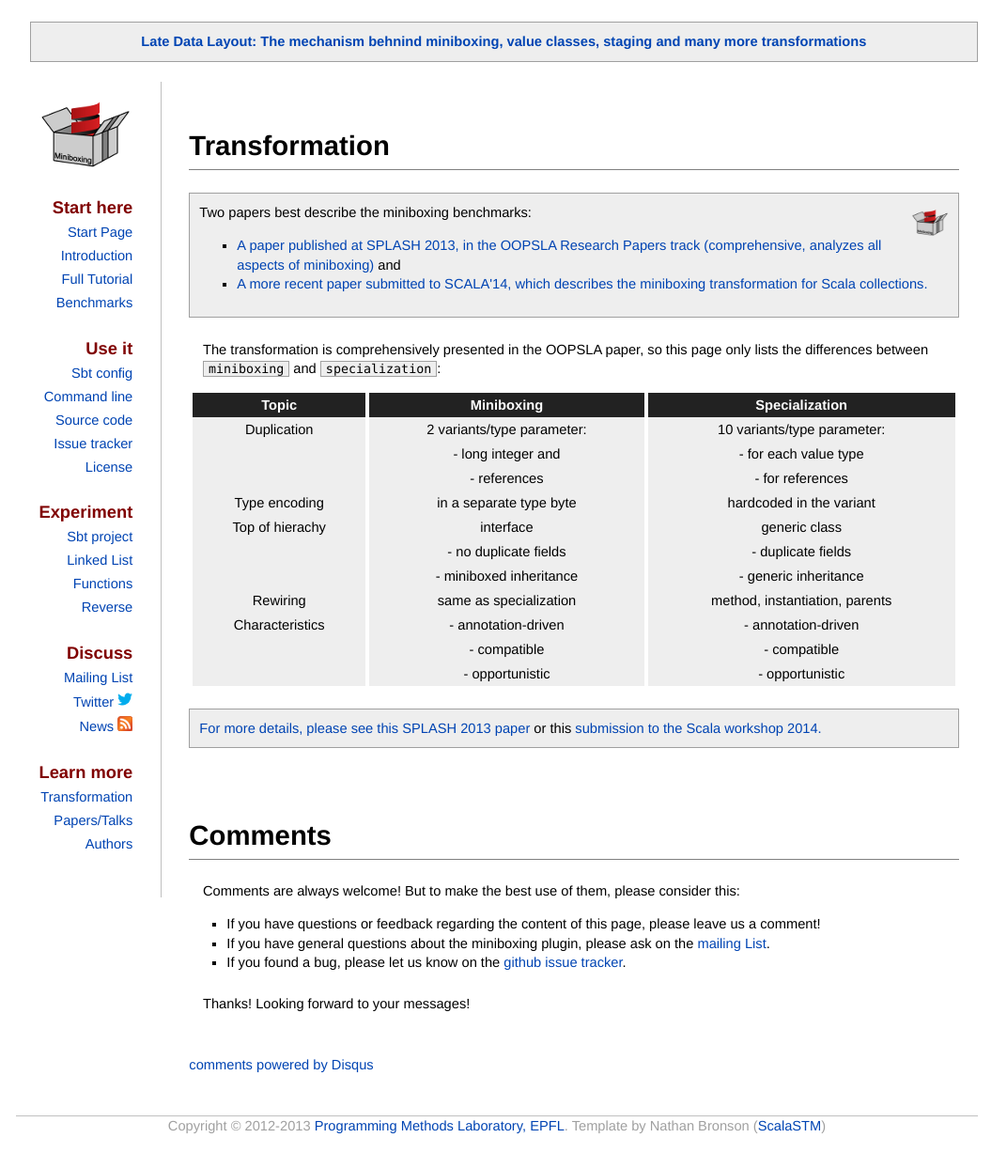
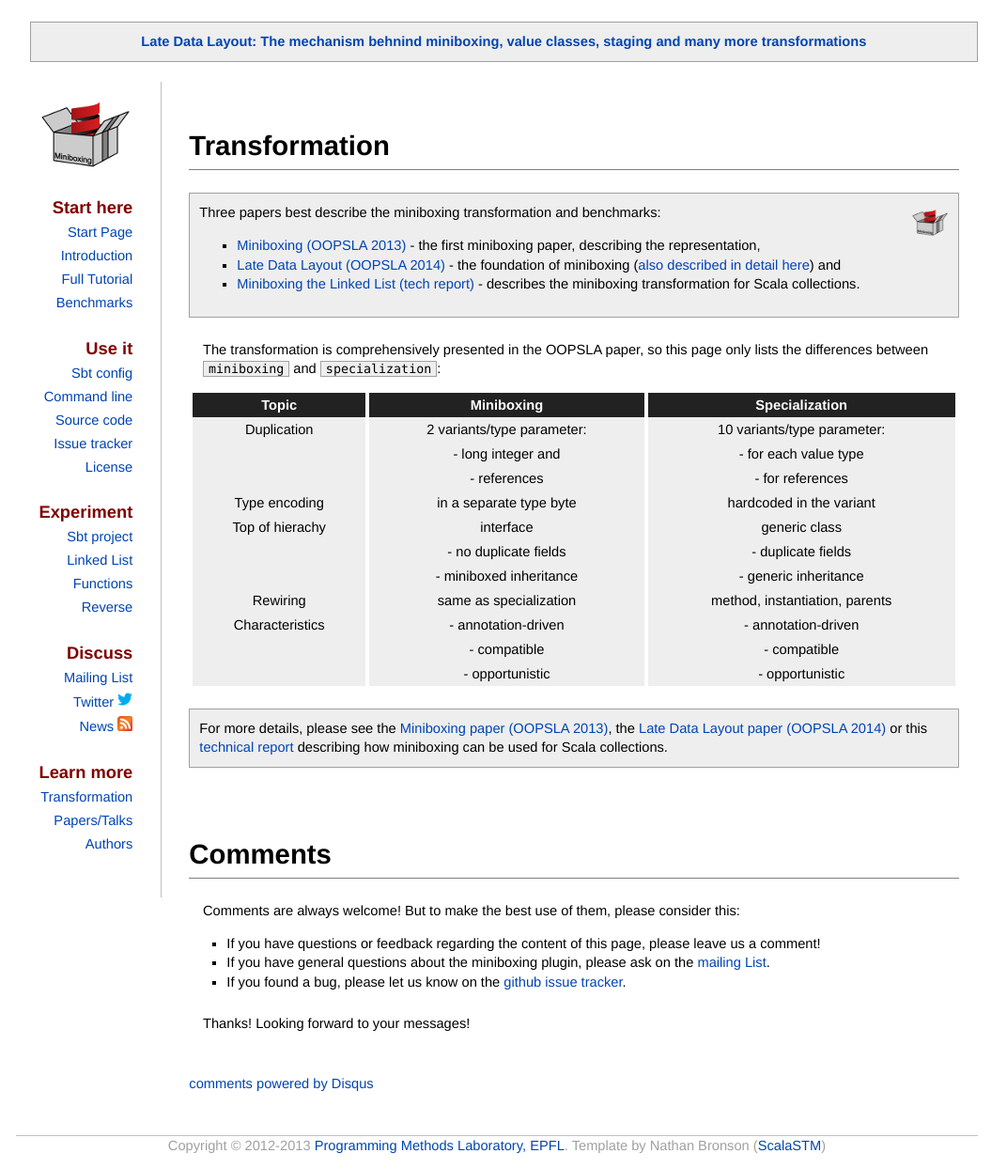
Before and after one commit to miniboxing/miniboxing.github.io, a Jekyll site: the page built from transformation.md, in a window 1280 px wide. Shown: the whole page at 94% size, without its empty margins (111-1183 px from the left). Built offline with Jekyll 4.4.1, drawn with Linux system fonts in a browser that asks for light colours; comment, search, counter and statistics services are not loaded.

Commit message:
Papers update

```diff
--- a/_includes/oopsla.md
+++ b/_includes/oopsla.md
@@ -1,10 +1,11 @@
 <p>
 <div class="paper">
   <img src="mbox2-thumbnail.png" alt="paper" height="40px" align="right"/>
-  Two papers best describe the miniboxing benchmarks:
+  Three papers best describe the miniboxing transformation and benchmarks:
   <ul>
-    <li><a href="https://github.com/miniboxing/miniboxing-plugin/blob/wip/docs/2013-07-oopsla-preprint.pdf?raw=true" target="_blank">A paper published at SPLASH 2013, in the OOPSLA Research Papers track (comprehensive, analyzes all aspects of miniboxing)</a> and </li>
-    <li><a href="https://github.com/miniboxing/miniboxing-plugin/blob/wip/docs/2014-04-miniboxing-scala-collections.pdf?raw=true" target="_blank">A more recent paper submitted to SCALA'14, which describes the miniboxing transformation for Scala collections.</a></li>
+    <li><a href="https://github.com/miniboxing/miniboxing-plugin/blob/wip/docs/2013-07-oopsla-preprint.pdf?raw=true" target="_blank">Miniboxing (OOPSLA 2013)</a> - the first miniboxing paper, describing the representation, </li>
+    <li><a href="https://github.com/miniboxing/miniboxing-plugin/blob/wip/docs/2014-08-ldl-oopsla.pdf?raw=true" target="_blank">Late Data Layout (OOPSLA 2014)</a> - the foundation of miniboxing (<a href="/ldl" target="_blank">also described in detail here</a>) and </li>
+    <li><a href="https://github.com/miniboxing/miniboxing-plugin/blob/wip/docs/2014-04-miniboxing-scala-collections.pdf?raw=true" target="_blank">Miniboxing the Linked List (tech report)</a> - describes the miniboxing transformation for Scala collections.</li>
     </ul>
 </div>
 </p>
--- a/_includes/oopsla2.md
+++ b/_includes/oopsla2.md
@@ -1,5 +1,5 @@
 <p>
 <div class="paper">
-  <a href="https://github.com/miniboxing/miniboxing-plugin/blob/wip/docs/2013-07-oopsla-preprint.pdf?raw=true" target="_blank">For more details, please see this SPLASH 2013 paper</a> or this <a href="https://github.com/miniboxing/miniboxing-plugin/blob/wip/docs/2014-04-miniboxing-scala-collections.pdf?raw=true" target="_blank">submission to the Scala workshop 2014.</a>
+  For more details, please see the <a href="https://github.com/miniboxing/miniboxing-plugin/blob/wip/docs/2013-07-oopsla-preprint.pdf?raw=true" target="_blank">Miniboxing paper (OOPSLA 2013)</a>, the <a href="https://github.com/miniboxing/miniboxing-plugin/blob/wip/docs/2014-08-ldl-oopsla.pdf?raw=true" target="_blank">Late Data Layout paper (OOPSLA 2014)</a> or this <a href="https://github.com/miniboxing/miniboxing-plugin/blob/wip/docs/2014-04-miniboxing-scala-collections.pdf?raw=true" target="_blank">technical report</a> describing how miniboxing can be used for Scala collections.
 </div>
 </p>
```
